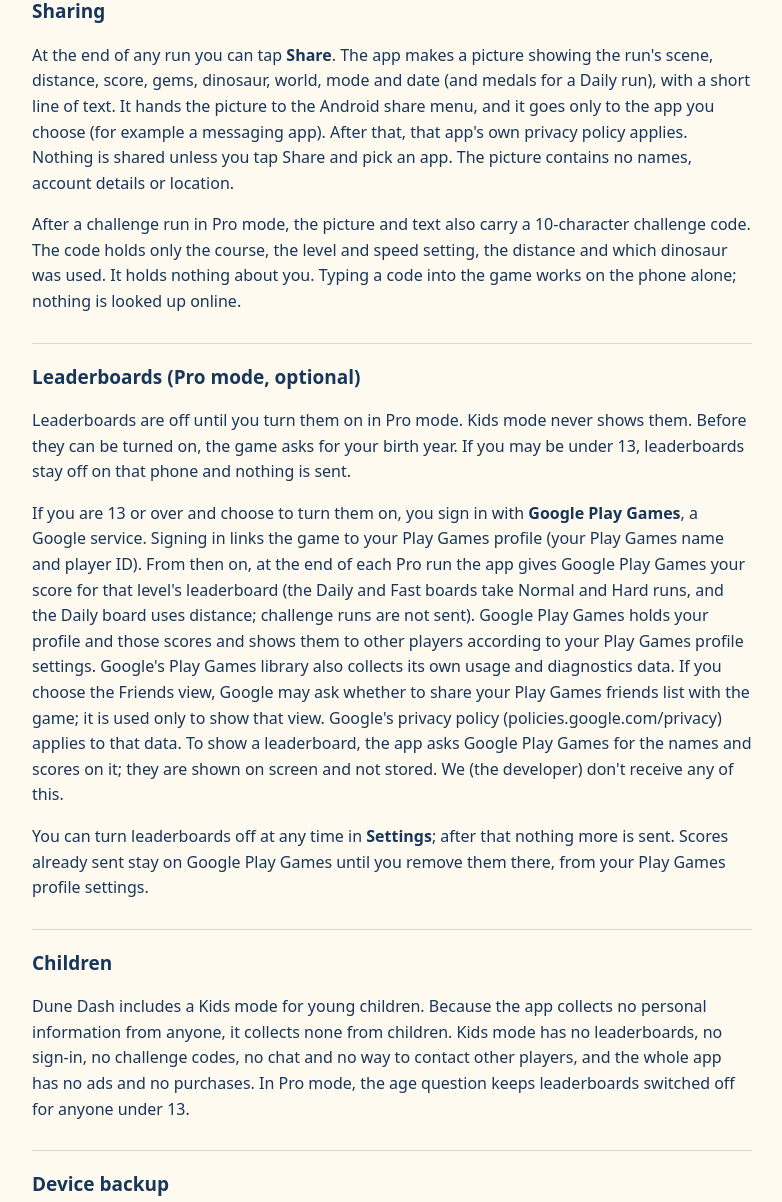
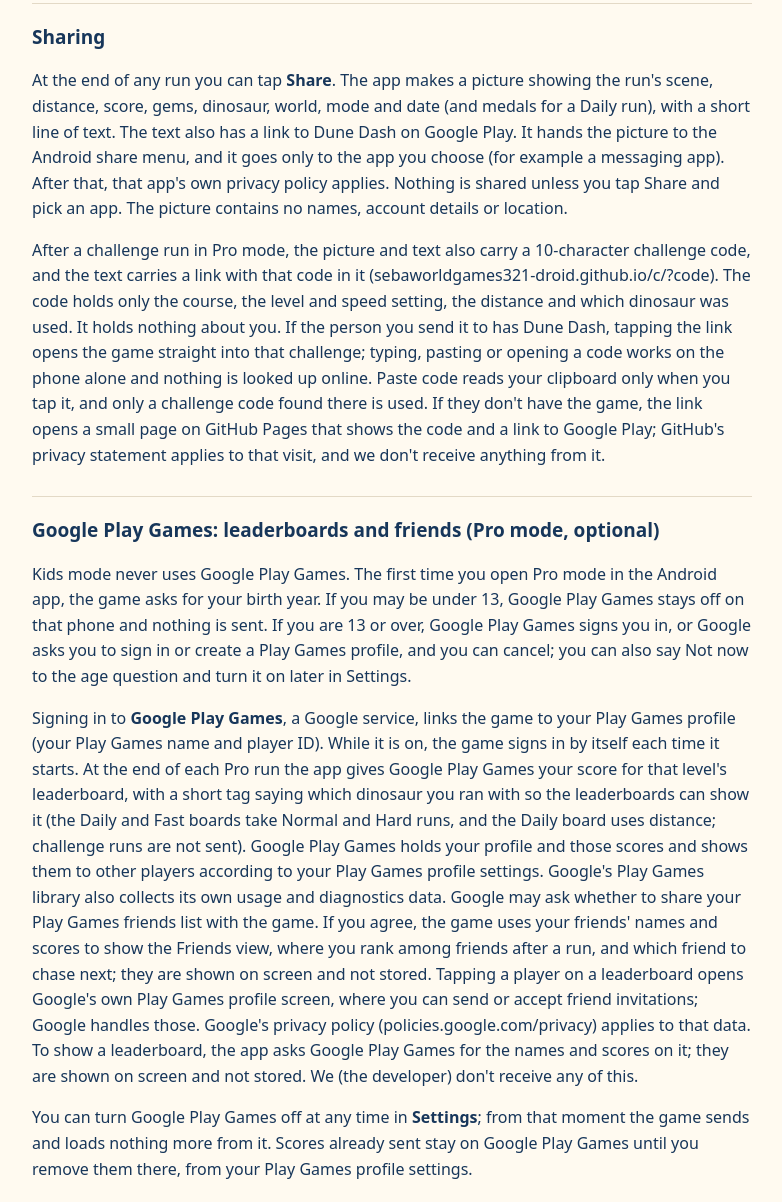
Before and after one commit to sebaworldgames321-droid/dunedash, a plain HTML site: page index.html in a window 1280 px wide. Shown: the part 1465-2667 px from the top of the page, without its empty margins (248-1030 px from the left). Drawn offline with Linux system fonts and the light colour scheme.

Commit message:
Add files via upload

```diff
--- a/index.html
+++ b/index.html
@@ -18,10 +18,10 @@ mark { background: #ffe28a; color: #17365a; padding: 0 3px; border-radius: 3px;
 </head>
 <body><main>
 <h1>Dune Dash: Privacy Policy</h1>
-<p><strong>Effective date:</strong> 2 November 2026<br /><strong>Developer:</strong> sebaworldgames<br /><strong>Contact:</strong> sebaworldgames321@gmail.com. Write to this address with any privacy question or request.</p>
+<p><strong>Effective date:</strong> 3 November 2026<br /><strong>Developer:</strong> sebaworldgames<br /><strong>Contact:</strong> sebaworldgames321@gmail.com. Write to this address with any privacy question or request.</p>
 <p>This policy covers the Dune Dash app for Android (package <code>com.sebaworldgames.dunedash</code>), including its Kids mode and Pro mode. You can also read it inside the game: <strong>Settings &gt; About &gt; Privacy policy</strong>.</p>
 <h2>The short version</h2>
-<p>We (the developer) never receive any information about you or your child, and we don't sell any. The game itself sends nothing: the app doesn't request Android's internet permission. Only three things can ever leave the app, and each one only if you choose it: a picture you Share; your Play Games details if you turn on leaderboards in Pro mode (Google's Play Games library in the app then sends your Play Games name and ID, your Pro scores, and Google's own usage and diagnostics data to Google); and your phone's own backup, if you have turned that on. All three are explained below. It has no ads, no analytics of our own, no accounts of our own and no in-app purchases.</p>
+<p>We (the developer) never receive any information about you or your child, and we don't sell any. The game itself sends nothing: the app doesn't request Android's internet permission. Only three things can ever leave the app, and each one only if you choose it: a picture you Share; your Play Games details if you sign in to Google Play Games in Pro mode (Google's Play Games library in the app then sends your Play Games name and ID, your Pro scores with the dinosaur you ran with, and Google's own usage and diagnostics data to Google); and your phone's own backup, if you have turned that on. All three are explained below. It has no ads, no analytics of our own, no accounts of our own and no in-app purchases.</p>
 <h2>What the app stores on your device</h2>
 <p>The game saves the following on your device, inside the app's private storage (and in your phone's own backup, if you have turned that on; see Device backup below):</p>
 <ul>
@@ -31,7 +31,7 @@ mark { background: #ffe28a; color: #17365a; padding: 0 3px; border-radius: 3px;
 <li>If you turn reminders on: the time and text of each upcoming reminder, so it can be shown on time and restored after the phone restarts.</li>
 <li>When you use Share: one temporary picture of your run in the app's cache. A new share replaces it.</li>
 <li>Challenge codes (Pro mode): up to five recent codes with the distances run on them.</li>
-<li>Leaderboards (Pro mode): whether you turned them on, and the answer to the age question, kept only as "may be under 13" or "13 and over" (the birth year itself is not kept).</li>
+<li>Google Play Games (Pro mode): whether it is on, whether the game has already asked you about it, whether your Play Games friends list may be used, and the answer to the age question, kept only as "may be under 13" or "13 and over" (the birth year itself is not kept).</li>
 </ul>
 <p>We (the developer) cannot see or access any of this information.</p>
 <h2>Permissions the app uses</h2>
@@ -41,14 +41,14 @@ mark { background: #ffe28a; color: #17365a; padding: 0 3px; border-radius: 3px;
 <li><strong>Run at startup (RECEIVE_BOOT_COMPLETED):</strong> puts your reminders back after the phone restarts or the app updates.</li>
 </ul>
 <h2>Sharing</h2>
-<p>At the end of any run you can tap <strong>Share</strong>. The app makes a picture showing the run's scene, distance, score, gems, dinosaur, world, mode and date (and medals for a Daily run), with a short line of text. It hands the picture to the Android share menu, and it goes only to the app you choose (for example a messaging app). After that, that app's own privacy policy applies. Nothing is shared unless you tap Share and pick an app. The picture contains no names, account details or location.</p>
-<p>After a challenge run in Pro mode, the picture and text also carry a 10-character challenge code. The code holds only the course, the level and speed setting, the distance and which dinosaur was used. It holds nothing about you. Typing a code into the game works on the phone alone; nothing is looked up online.</p>
-<h2>Leaderboards (Pro mode, optional)</h2>
-<p>Leaderboards are off until you turn them on in Pro mode. Kids mode never shows them. Before they can be turned on, the game asks for your birth year. If you may be under 13, leaderboards stay off on that phone and nothing is sent.</p>
-<p>If you are 13 or over and choose to turn them on, you sign in with <strong>Google Play Games</strong>, a Google service. Signing in links the game to your Play Games profile (your Play Games name and player ID). From then on, at the end of each Pro run the app gives Google Play Games your score for that level's leaderboard (the Daily and Fast boards take Normal and Hard runs, and the Daily board uses distance; challenge runs are not sent). Google Play Games holds your profile and those scores and shows them to other players according to your Play Games profile settings. Google's Play Games library also collects its own usage and diagnostics data. If you choose the Friends view, Google may ask whether to share your Play Games friends list with the game; it is used only to show that view. Google's privacy policy (policies.google.com/privacy) applies to that data. To show a leaderboard, the app asks Google Play Games for the names and scores on it; they are shown on screen and not stored. We (the developer) don't receive any of this.</p>
-<p>You can turn leaderboards off at any time in <strong>Settings</strong>; after that nothing more is sent. Scores already sent stay on Google Play Games until you remove them there, from your Play Games profile settings.</p>
+<p>At the end of any run you can tap <strong>Share</strong>. The app makes a picture showing the run's scene, distance, score, gems, dinosaur, world, mode and date (and medals for a Daily run), with a short line of text. The text also has a link to Dune Dash on Google Play. It hands the picture to the Android share menu, and it goes only to the app you choose (for example a messaging app). After that, that app's own privacy policy applies. Nothing is shared unless you tap Share and pick an app. The picture contains no names, account details or location.</p>
+<p>After a challenge run in Pro mode, the picture and text also carry a 10-character challenge code, and the text carries a link with that code in it (sebaworldgames321-droid.github.io/c/?code). The code holds only the course, the level and speed setting, the distance and which dinosaur was used. It holds nothing about you. If the person you send it to has Dune Dash, tapping the link opens the game straight into that challenge; typing, pasting or opening a code works on the phone alone and nothing is looked up online. Paste code reads your clipboard only when you tap it, and only a challenge code found there is used. If they don't have the game, the link opens a small page on GitHub Pages that shows the code and a link to Google Play; GitHub's privacy statement applies to that visit, and we don't receive anything from it.</p>
+<h2>Google Play Games: leaderboards and friends (Pro mode, optional)</h2>
+<p>Kids mode never uses Google Play Games. The first time you open Pro mode in the Android app, the game asks for your birth year. If you may be under 13, Google Play Games stays off on that phone and nothing is sent. If you are 13 or over, Google Play Games signs you in, or Google asks you to sign in or create a Play Games profile, and you can cancel; you can also say Not now to the age question and turn it on later in Settings.</p>
+<p>Signing in to <strong>Google Play Games</strong>, a Google service, links the game to your Play Games profile (your Play Games name and player ID). While it is on, the game signs in by itself each time it starts. At the end of each Pro run the app gives Google Play Games your score for that level's leaderboard, with a short tag saying which dinosaur you ran with so the leaderboards can show it (the Daily and Fast boards take Normal and Hard runs, and the Daily board uses distance; challenge runs are not sent). Google Play Games holds your profile and those scores and shows them to other players according to your Play Games profile settings. Google's Play Games library also collects its own usage and diagnostics data. Google may ask whether to share your Play Games friends list with the game. If you agree, the game uses your friends' names and scores to show the Friends view, where you rank among friends after a run, and which friend to chase next; they are shown on screen and not stored. Tapping a player on a leaderboard opens Google's own Play Games profile screen, where you can send or accept friend invitations; Google handles those. Google's privacy policy (policies.google.com/privacy) applies to that data. To show a leaderboard, the app asks Google Play Games for the names and scores on it; they are shown on screen and not stored. We (the developer) don't receive any of this.</p>
+<p>You can turn Google Play Games off at any time in <strong>Settings</strong>; from that moment the game sends and loads nothing more from it. Scores already sent stay on Google Play Games until you remove them there, from your Play Games profile settings.</p>
 <h2>Children</h2>
-<p>Dune Dash includes a Kids mode for young children. Because the app collects no personal information from anyone, it collects none from children. Kids mode has no leaderboards, no sign-in, no challenge codes, no chat and no way to contact other players, and the whole app has no ads and no purchases. In Pro mode, the age question keeps leaderboards switched off for anyone under 13.</p>
+<p>Dune Dash includes a Kids mode for young children. Because the app collects no personal information from anyone, it collects none from children. Kids mode has no leaderboards, no sign-in, no challenge codes, no chat and no way to contact other players (a challenge link opened in Kids mode only offers to switch to Pro mode, after a grown-up check), and the whole app has no ads and no purchases. In Pro mode, the age question keeps Google Play Games (leaderboards and friends) switched off for anyone under 13.</p>
 <h2>Device backup</h2>
 <p>Android may include the app's saved data in your device backup to your own Google account, if you have turned on backup in your phone's settings. Google handles this backup under your Google account settings. We cannot access it.</p>
 <h2>Keeping and deleting your data</h2>
```
